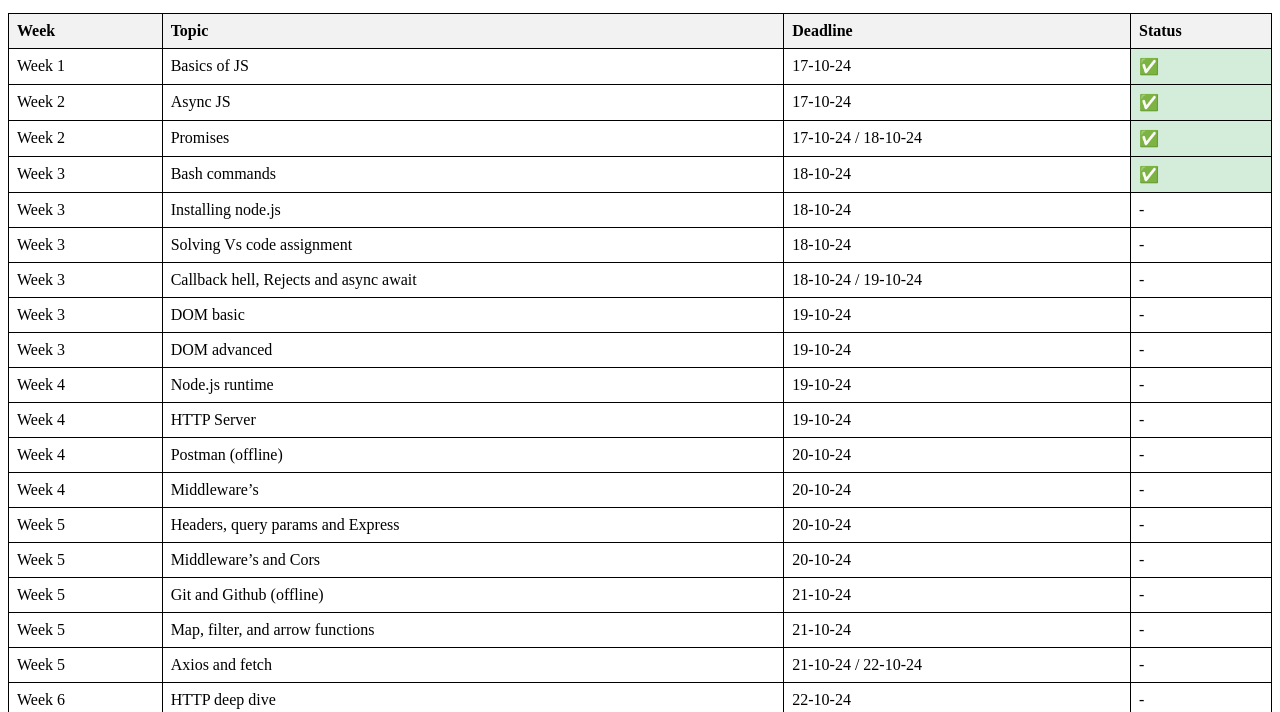
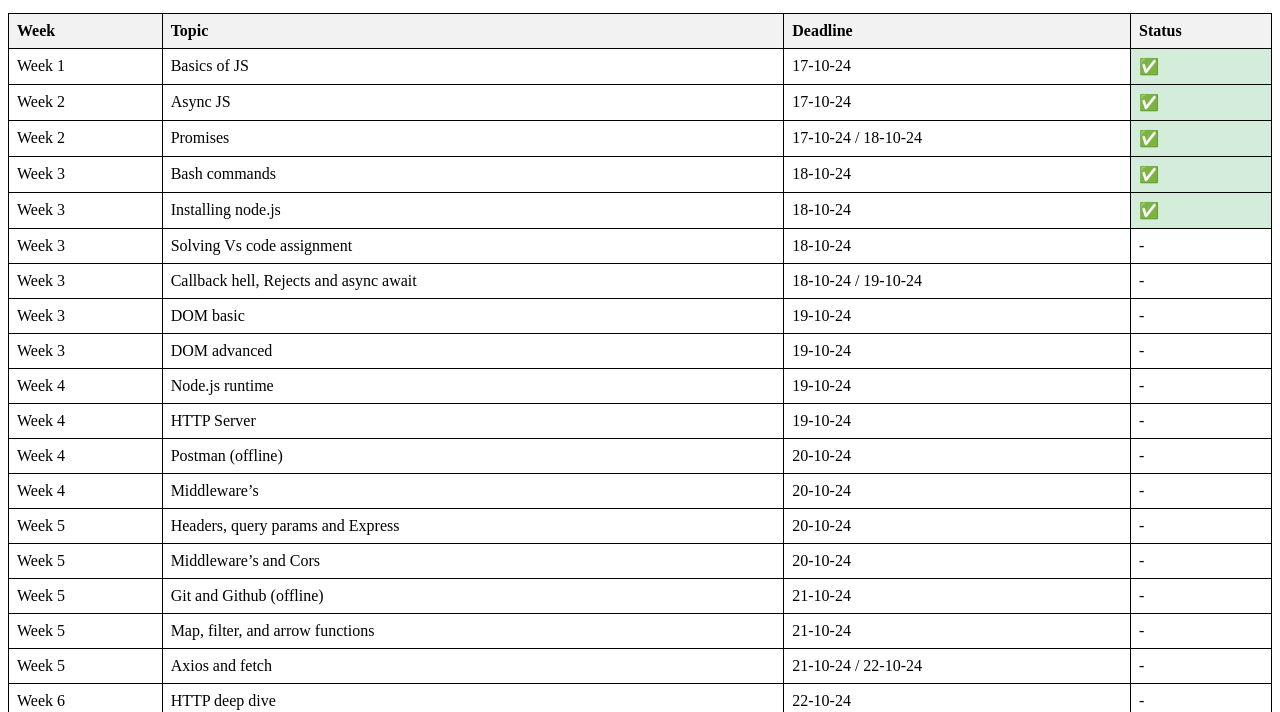
Before and after one commit to manohargella/profile, a plain HTML site: page tt.html in a window 1280 px wide. Shown: the part 88-800 px from the top of the page. Drawn offline with Linux system fonts and the light colour scheme.

Commit message:
bash script

```diff
--- a/tt.html
+++ b/tt.html
@@ -71,7 +71,7 @@
         <td>Week 3</td>
         <td>Installing node.js</td>
         <td>18-10-24</td>
-        <td>-</td>
+        <td class="completed">✅</td>
     </tr>
     <tr>
         <td>Week 3</td>
```
